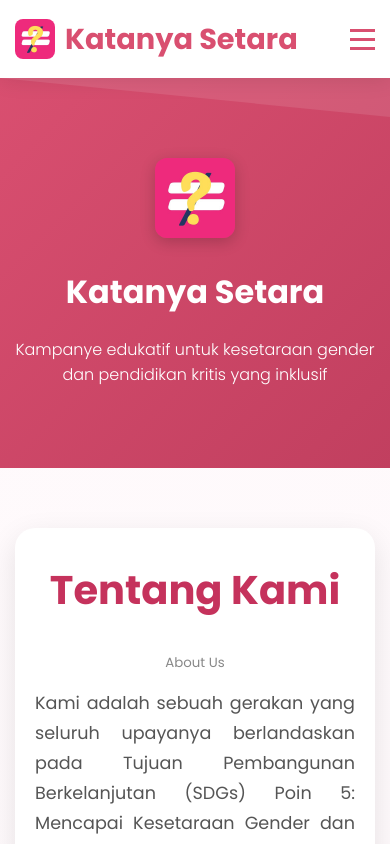
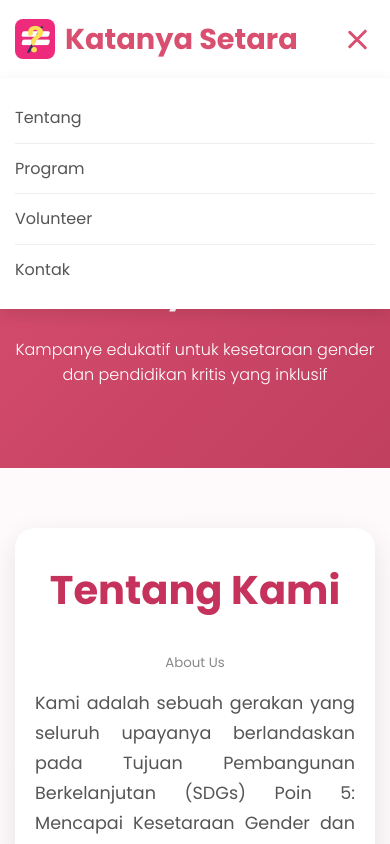
Before and after one commit to Sylnzy/katanyasetara, a plain HTML site: page index.html in a window 390 px wide. Both pictures are taken after a click on the element 362 px from the left and 39 px from the top of the page. Shown: the top 844 px of the page. Drawn offline with Linux system fonts and the light colour scheme.

Commit message:
🔧 Fix mobile hamburger menu

```diff
--- /dev/null
+++ b/script.js
@@ -0,0 +1,165 @@
+document.addEventListener('DOMContentLoaded', function () {
+    // Smooth scrolling for navigation links
+    initSmoothScrolling();
+
+    // Initialize navbar effects
+    initNavbarEffects();
+
+    // Initialize stats animation
+    initStatsAnimation();
+
+    // Initialize mobile menu
+    initMobileMenu();
+
+    // Initialize lazy loading for images
+    initLazyLoading();
+
+    // Initialize fade-in animations
+    initFadeInAnimation();
+});
+
+// Smooth scrolling functionality
+function initSmoothScrolling() {
+    document.querySelectorAll('a[href^="#"]').forEach(anchor => {
+        anchor.addEventListener('click', function (e) {
+            e.preventDefault();
+            const target = document.querySelector(this.getAttribute('href'));
+            if (target) {
+                target.scrollIntoView({
+                    behavior: 'smooth',
+                    block: 'start'
+                });
+            }
+        });
+    });
+}
+
+// Navbar scroll effects
+function initNavbarEffects() {
+    const navbar = document.querySelector('.navbar');
+
+    window.addEventListener('scroll', function () {
+        if (window.scrollY > 50) {
+            navbar.style.background = 'rgba(255, 255, 255, 0.98)';
+            navbar.style.boxShadow = '0 2px 30px rgba(0,0,0,0.15)';
+        } else {
+            navbar.style.background = 'rgba(255, 255, 255, 0.95)';
+            navbar.style.boxShadow = '0 2px 20px rgba(0,0,0,0.1)';
+        }
+    });
+}
+
+// Animated statistics counter
+function initStatsAnimation() {
+    const statNumbers = document.querySelectorAll('.stat-item .number');
+
+    if (statNumbers.length === 0) return;
+
+    const observer = new IntersectionObserver((entries) => {
+        entries.forEach(entry => {
+            if (entry.isIntersecting) {
+                animateNumber(entry.target);
+                observer.unobserve(entry.target);
+            }
+        });
+    }, {
+        threshold: 0.5
+    });
+
+    statNumbers.forEach(stat => observer.observe(stat));
+}
+
+function animateNumber(element) {
+    const finalText = element.textContent;
+    const numericValue = parseInt(finalText.replace(/\D/g, ''));
+    const suffix = finalText.replace(/\d/g, '');
+
+    if (isNaN(numericValue)) return;
+
+    let current = 0;
+    const increment = numericValue / 50;
+    const duration = 2000; // 2 seconds
+    const stepTime = duration / 50;
+
+    const timer = setInterval(() => {
+        current += increment;
+        if (current >= numericValue) {
+            element.textContent = numericValue + suffix;
+            clearInterval(timer);
+        } else {
+            element.textContent = Math.floor(current) + suffix;
+        }
+    }, stepTime);
+}
+
+// Mobile menu functionality
+function initMobileMenu() {
+    const hamburger = document.querySelector('.hamburger');
+    const mobileMenu = document.querySelector('.mobile-menu');
+
+    if (!hamburger || !mobileMenu) return;
+
+    hamburger.addEventListener('click', function () {
+        hamburger.classList.toggle('active');
+        mobileMenu.classList.toggle('active');
+    });
+
+    // Close menu when clicking on a link
+    mobileMenu.querySelectorAll('a').forEach(link => {
+        link.addEventListener('click', function () {
+            hamburger.classList.remove('active');
+            mobileMenu.classList.remove('active');
+        });
+    });
+
+    // Close menu when clicking outside
+    document.addEventListener('click', function (e) {
+        if (!hamburger.contains(e.target) && !mobileMenu.contains(e.target)) {
+            hamburger.classList.remove('active');
+            mobileMenu.classList.remove('active');
+        }
+    });
+}
+
+// Lazy loading for images
+function initLazyLoading() {
+    const images = document.querySelectorAll('img[loading="lazy"]');
+
+    if ('IntersectionObserver' in window) {
+        const imageObserver = new IntersectionObserver((entries, observer) => {
+            entries.forEach(entry => {
+                if (entry.isIntersecting) {
+                    const img = entry.target;
+                    img.classList.add('fade-in');
+                    observer.unobserve(img);
+                }
+            });
+        });
+
+        images.forEach(img => imageObserver.observe(img));
+    }
+}
+
+// Add fade-in animation for elements
+function initFadeInAnimation() {
+    const elements = document.querySelectorAll('.section, .gallery-item, .team-member');
+
+    const observer = new IntersectionObserver((entries) => {
+        entries.forEach(entry => {
+            if (entry.isIntersecting) {
+                entry.target.style.opacity = '1';
+                entry.target.style.transform = 'translateY(0)';
+                observer.unobserve(entry.target);
+            }
+        });
+    }, {
+        threshold: 0.1
+    });
+
+    elements.forEach(element => {
+        element.style.opacity = '0';
+        element.style.transform = 'translateY(50px)';
+        element.style.transition = 'opacity 0.6s ease, transform 0.6s ease';
+        observer.observe(element);
+    });
+}
--- a/styles.css
+++ b/styles.css
@@ -36,6 +36,7 @@
   display: flex;
   justify-content: space-between;
   align-items: center;
+  position: relative;
 }
 
 .navbar .logo {
@@ -515,14 +516,28 @@
   right: 0;
   box-shadow: 0 5px 15px rgba(0,0,0,0.1);
   padding: 20px;
+  opacity: 0;
+  transform: translateY(-10px);
+  transition: all 0.3s ease;
+}
+
+.mobile-menu.active {
+  display: block;
+  opacity: 1;
+  transform: translateY(0);
 }
 
 .mobile-menu a {
   display: block;
-  padding: 10px 0;
+  padding: 15px 0;
   color: #555;
   text-decoration: none;
   border-bottom: 1px solid #eee;
+  transition: color 0.3s ease;
+}
+
+.mobile-menu a:hover {
+  color: #d94f70;
 }
 
 .mobile-menu a:last-child {
@@ -533,6 +548,7 @@
   display: none;
   flex-direction: column;
   cursor: pointer;
+  padding: 5px;
 }
 
 .hamburger span {
@@ -541,6 +557,20 @@
   background: #d94f70;
   margin: 3px 0;
   transition: 0.3s;
+  border-radius: 3px;
+}
+
+/* Hamburger Animation */
+.hamburger.active span:nth-child(1) {
+  transform: rotate(-45deg) translate(-6px, 6px);
+}
+
+.hamburger.active span:nth-child(2) {
+  opacity: 0;
+}
+
+.hamburger.active span:nth-child(3) {
+  transform: rotate(45deg) translate(-6px, -6px);
 }
 
 /* Responsive Design */
@@ -549,8 +579,20 @@
   .hero p { font-size: 1rem; }
   .section-title { font-size: 2rem; }
   .about-content, .volunteer-section, .connect, .stats { padding: 30px 20px; }
+
+  /* Hide desktop nav and show hamburger */
   .navbar nav { display: none; }
-  .hamburger { display: flex; }
+  .hamburger { display: flex !important; }
+
+  /* Mobile menu positioning */
+  .mobile-menu {
+    position: absolute;
+    top: 100%;
+    left: 0;
+    right: 0;
+    z-index: 999;
+  }
+
   .social-links { gap: 30px; }
 }
 
@@ -560,4 +602,20 @@
   .team-grid { grid-template-columns: 1fr; }
   .gallery-grid { grid-template-columns: 1fr; }
   .stats-grid { grid-template-columns: repeat(2, 1fr); }
+
+  /* Ensure hamburger is visible on very small screens */
+  .hamburger {
+    display: flex !important;
+    align-items: center;
+    justify-content: center;
+  }
+
+  .mobile-menu {
+    padding: 15px;
+  }
+
+  .mobile-menu a {
+    padding: 12px 0;
+    font-size: 16px;
+  }
 }
```
